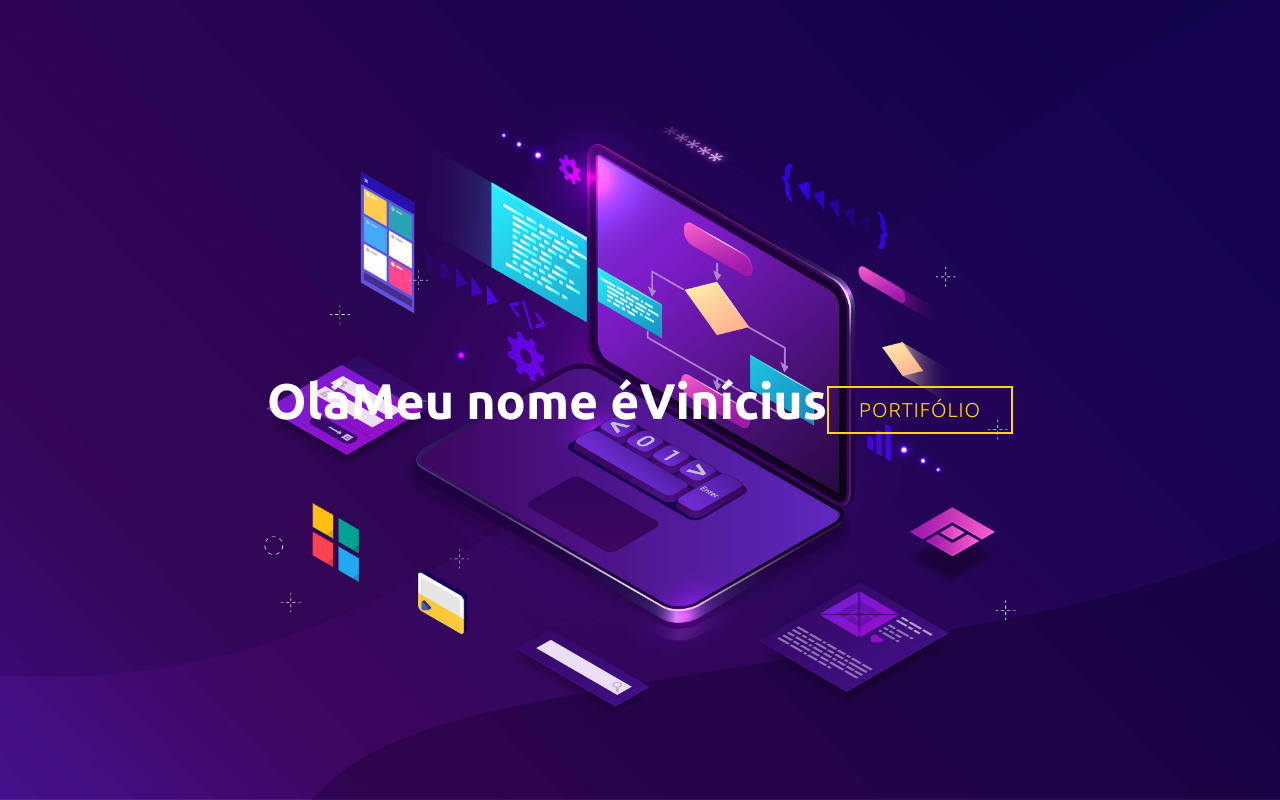
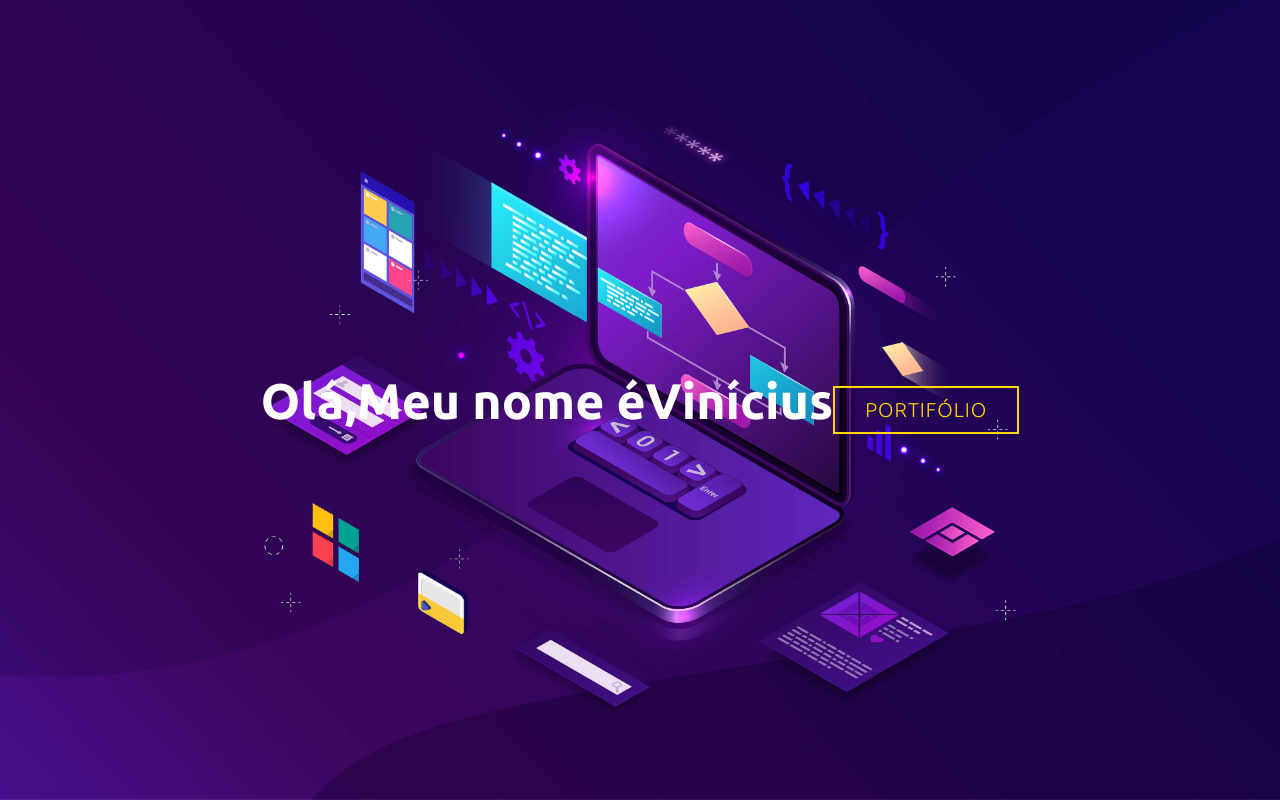
Before and after one commit to Eu-Vinicius/My-portfolio, a plain HTML site: page index.html in a window 1280 px wide. Drawn offline with Linux system fonts and the light colour scheme.

Commit message:
Modify HTML and CSS

```diff
--- a/index.html
+++ b/index.html
@@ -13,9 +13,9 @@
     <header>
         <section id="Presentation">
             <div class="PresentationContainer">
-                <h1>Olá</h1>
-                <h1>Meu nome é</h1>
-                <h1>Vinícius</h1>
+                <h1>Olá,<span></span></h1>
+                <h1>Meu nome é<span></span></h1>
+                <h1>Vinícius<span></span></h1>
                 <a href="#" type="button" class="CTA">Portifólio</a>
             </div>
         </section>
--- a/style.css
+++ b/style.css
@@ -52,6 +52,6 @@ a{
 
 #Presentation .CTA:hover{
     color: white;
-    font-weight: 700;
+    font-weight: 500;
     background-color: gold;
 }
```
